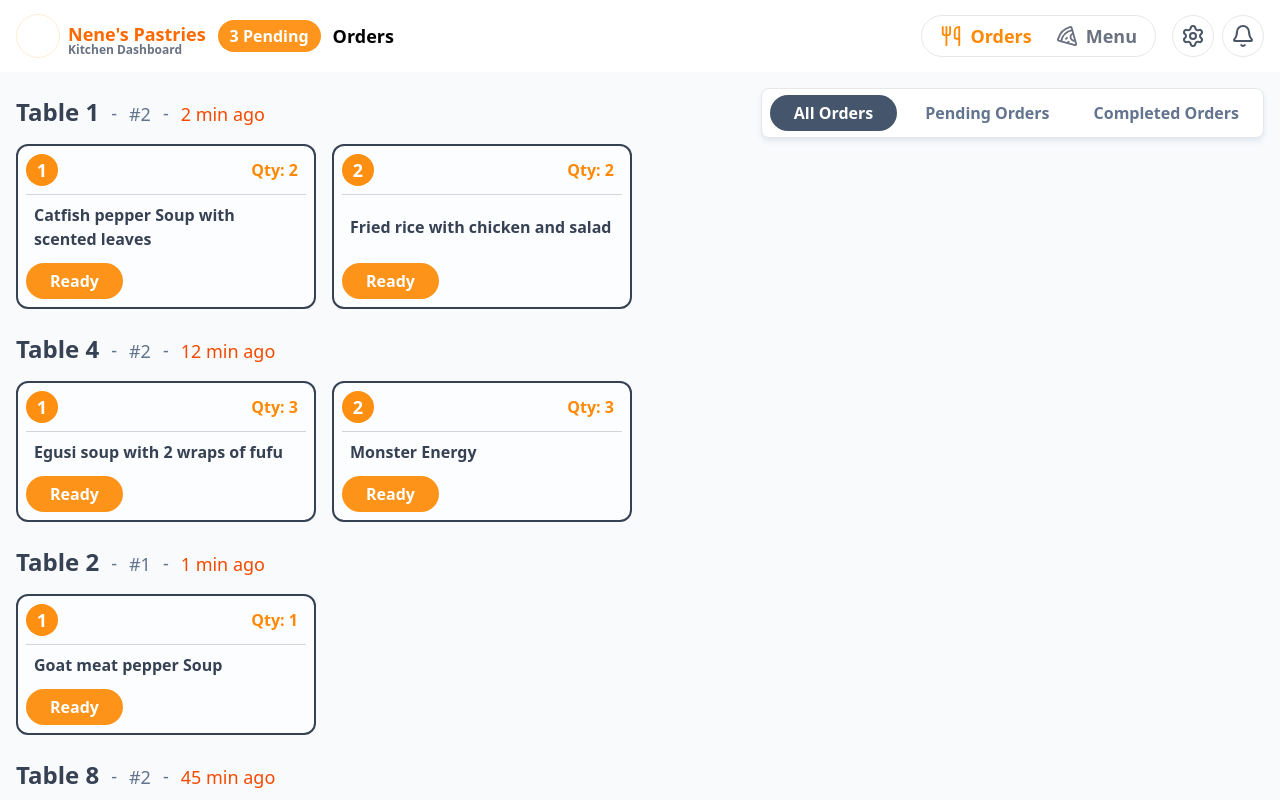
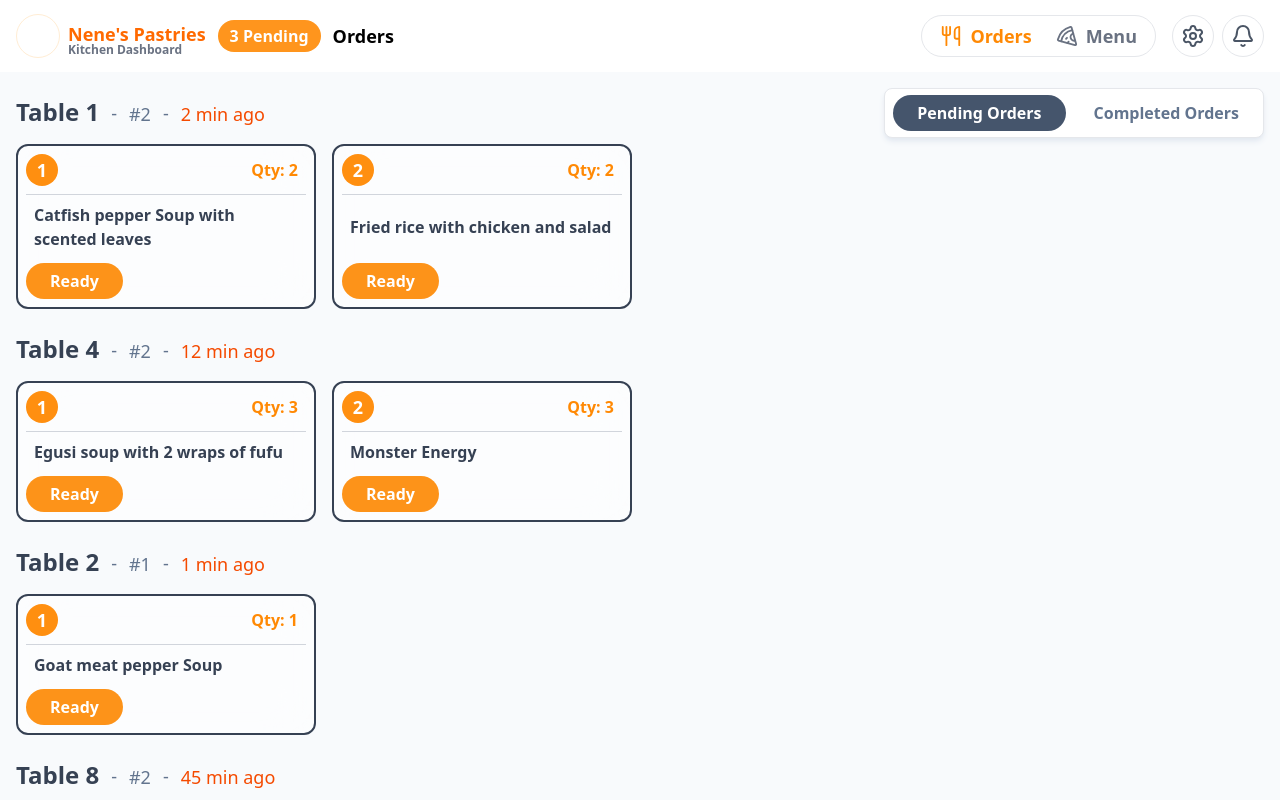
Before and after one commit to munachi821/Table-tap, a Next.js app: page /kitchen in a window 1280 px wide. Shown: the top 800 px of the page. Built offline with nearby package versions, Linux system fonts and the light colour scheme.

Commit message:
added the ready logic

```diff
--- a/components/kitchen/order.tsx
+++ b/components/kitchen/order.tsx
@@ -1,20 +1,22 @@
-import { Clock } from "lucide-react";
 import TimeElapsed from "./timeElapsed";
+import { useState } from "react";
 
-export interface Orderitem {
+interface Orderitem {
   id: string;
   itemIndex: number;
   name: string;
   quantity: number;
   isCompleted: boolean;
 }
-export interface kitchenOrder {
+interface kitchenOrder {
   orderId: string;
   tableNumber: string;
   status: "pending" | "completed";
   placedAt: Date;
   items: Orderitem[];
 }
+
+type filterType = "all" | "pending" | "completed";
 
 export const mockOrders: kitchenOrder[] = [
   {
@@ -82,7 +84,7 @@ export const mockOrders: kitchenOrder[] = [
   {
     orderId: "#8",
     tableNumber: "Table 8",
-    status: "completed",
+    status: "pending",
     // Simulating an order placed 45 minutes ago
     placedAt: new Date(Date.now() - 45 * 60000),
     items: [
@@ -105,27 +107,37 @@ export const mockOrders: kitchenOrder[] = [
 ];
 
 const Order = () => {
+  const [activeTab, setActiveTab] = useState<filterType>("pending");
+  const [orders, setOrders] = useState<kitchenOrder[]>(mockOrders);
+
+  const filterOrders = orders.filter((order) => {
+    return order.status === activeTab;
+  });
+
   return (
     <div className="relative">
       {/* Filter Section */}
       <div className="flex gap-3 bg-white py-1.5 px-2 rounded-lg border border-gray-200 w-fit shadow-md shadow-slate-200 absolute right-0 mt-2 mr-4">
-        <button className="px-6 py-1.5 rounded-full text-base font-semibold capitalize transition-all bg-slate-600 text-white shadow-base">
-          All Orders
-        </button>
-        <button className="px-4 py-1.5 rounded-full text-base font-semibold capitalize transition-all text-slate-500 hover:bg-slate-100">
-          Pending Orders
-        </button>
-        <button className="px-4 py-1.5 rounded-full text-base font-semibold capitalize transition-all text-slate-500 hover:bg-slate-100">
-          Completed Orders
-        </button>
+        {(["pending", "completed"] as filterType[]).map((filter) => (
+          <button
+            key={filter}
+            onClick={() => setActiveTab(filter)}
+            className={`px-4 py-1.5 rounded-full text-base font-semibold capitalize transition-all ${
+              activeTab === filter
+                ? "bg-slate-600 text-white shadow-base px-6"
+                : "text-slate-500 hover:bg-slate-100"
+            }`}
+          >
+            {filter} Orders
+          </button>
+        ))}
       </div>
 
       {/* Main Body */}
       <div className="p-4">
-        {mockOrders.map((orders) => (
+        {filterOrders.map((orders) => (
           <div key={orders.tableNumber} className="mb-6">
             <div className="flex items-end gap-3 mb-4">
-              {/* Left Side: Table & Item Count */}
               <h2 className="font-semibold text-2xl text-gray-700">
                 {orders.tableNumber}
               </h2>
@@ -140,7 +152,6 @@ const Order = () => {
                 -
               </span>
 
-              {/* Right Side: The Ticking Timer Pill */}
               <div className="text-orange-600 text-lg font-medium">
                 <TimeElapsed placedAt={orders.placedAt} />
               </div>
@@ -169,7 +180,7 @@ const Order = () => {
                   </div>
 
                   <div className="mt-3">
-                    <button className="px-6 py-1.5 rounded-full text-base font-semibold capitalize transition-colors hover:bg-[#fd9319]/90 bg-[#fd9319] text-white shadow-base cursor-pointer">
+                    <button className="px-6 py-1.5 rounded-full text-base font-semibold capitalize transition-colors hover:bg-[#fd9319]/90 bg-[#fd9319] text-white shadow-base cursor-pointer" onClick={() => setOrders((prev) => prev.map((order) => order.orderId === orders.orderId ? {...order, status: "completed"} : order))}>
                       Ready
                     </button>
                   </div>
```
